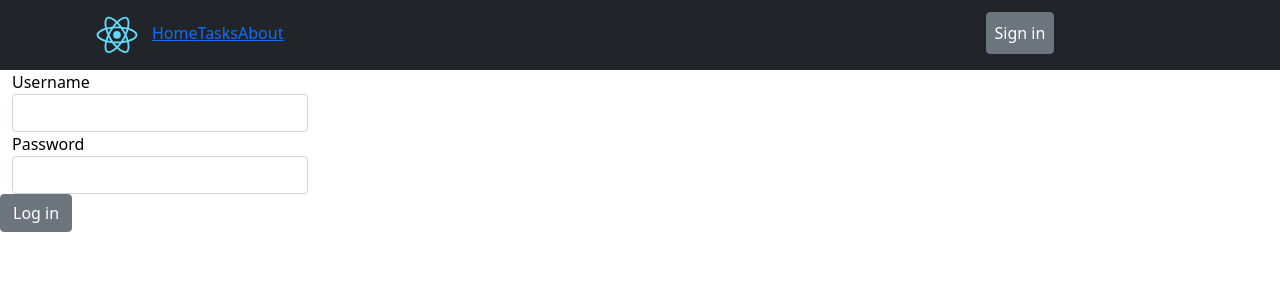
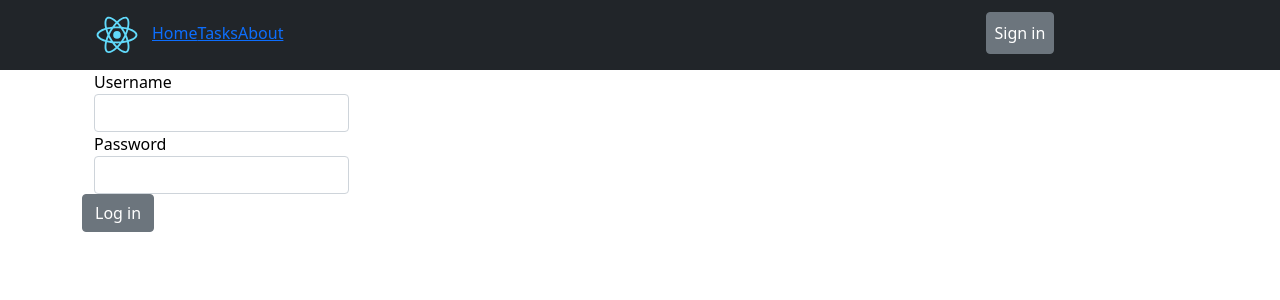
Before and after one commit to endoresur/ToDoList, a React (Create React App) app in the folder frontend/: page /registration in a window 1280 px wide. Shown: the top 300 px of the page. Built offline with nearby package versions, Linux system fonts and the light colour scheme.

Commit message:
Use try catch block to registration get mapping

```diff
--- a/frontend/src/components/Registration.jsx
+++ b/frontend/src/components/Registration.jsx
@@ -8,7 +8,7 @@ function Registration() {
     const [password, setPassword] = React.useState('');
 
     const addUser = () => {
-        fetch('/users/reg', {
+        fetch('/registration', {
             method: 'POST',
             headers: {
                 'Content-Type': 'application/json',
@@ -23,19 +23,21 @@ function Registration() {
     }
 
     return (
+        <Container>
             <Form className="w-25">
                 <Container>
                     <label htmlFor='username'>Username</label>
                     <Input type='username' id='username' value={username}
-                       onChange={(e) => setUsername(e.target.value)} />
+                           onChange={(e) => setUsername(e.target.value)}/>
                 </Container>
                 <Container>
                     <label htmlFor='password'>Password</label>
                     <Input type='password' id='password' value={password}
-                       onChange={(e) => setPassword(e.target.value)} />
+                           onChange={(e) => setPassword(e.target.value)}/>
                 </Container>
                 <Button onClick={(e) => addUser()}>Log in</Button>
             </Form>
+        </Container>
     );
 }
 
```
Lines whose indentation alone changed are shown as unchanged.
